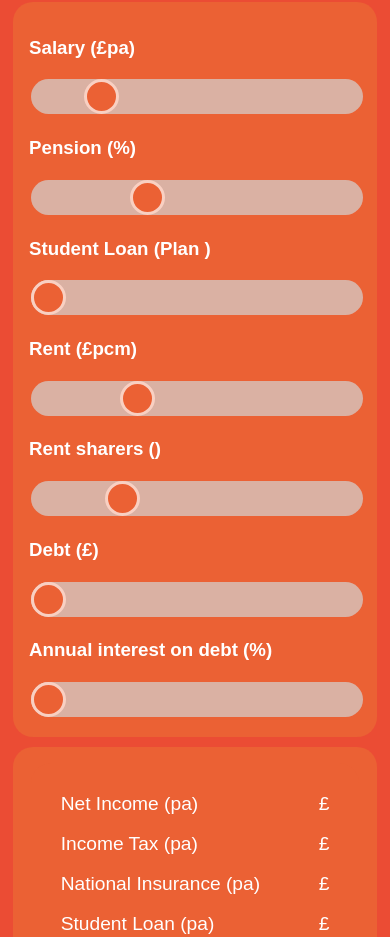
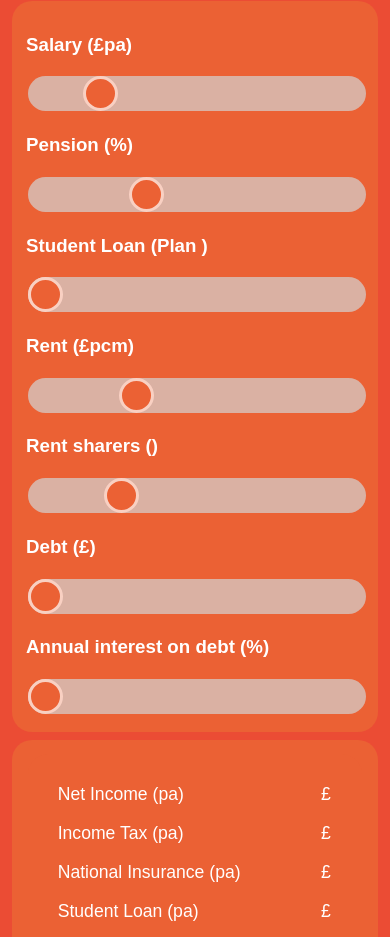
Before and after one commit to bird-ogd/quick_budget, a plain HTML site: page index.html in a window 390 px wide. Shown: the part 88-1025 px from the top of the page. Drawn offline with Linux system fonts and the light colour scheme; a web font is replaced by a local one.

Commit message:
Styling for narrow viewport

```diff
--- a/style.css
+++ b/style.css
@@ -96,12 +96,12 @@
 		}
 
 		td {
-			font-size: 1.2em;
+			font-size: 1.1em;
 		}
 
 		.container {
-			padding: 16px;
-			margin: 5px;
+			padding: 14px;
+			margin: 4px;
 		}
 
 		.slides {
```
